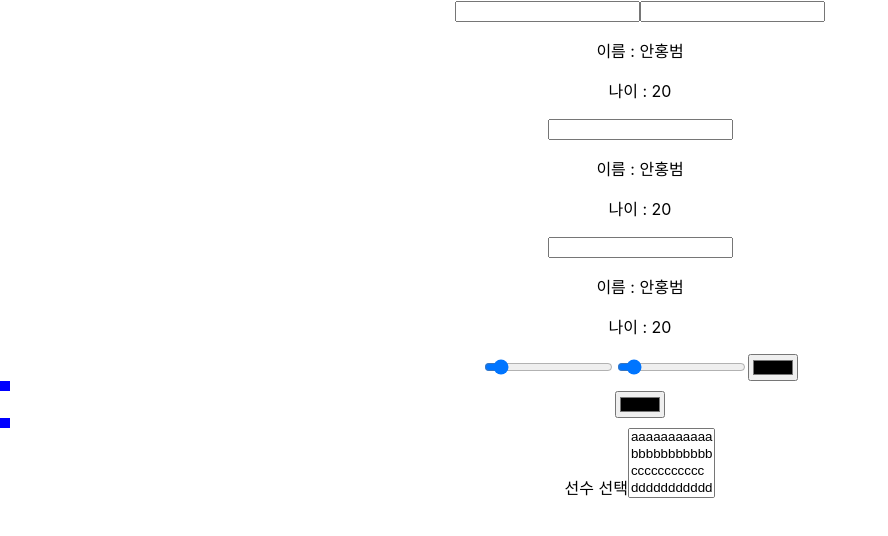
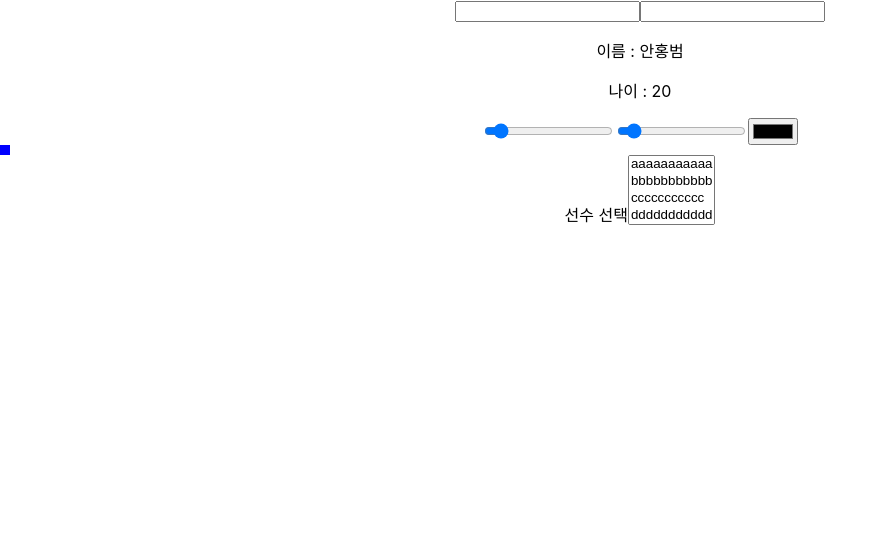
Before and after one commit to son7877/reactStudy, a React (Create React App) app: page / in a window 1280 px wide. Shown: the top 536 px of the page, without its empty margins (0-888 px from the left). Built offline with nearby package versions, Linux system fonts and the light colour scheme.

Commit message:
reactStudy

```diff
--- a/src/App.jsx
+++ b/src/App.jsx
@@ -1,8 +1,8 @@
-import logo from "./logo.svg"; // 이미지 import
 import "./App.css"; // css import
 import { useState } from "react";
-import Box from "./components/Box";
+import Boxes from "./components/Boxes";
 import Person from "./components/Person";
+
 // html 태그를 리턴하는 파일을 jsx
 // csr(client side render) ssr(server side render)
 // 초기 속도 (사이트 접속했을때 csr이 ssr에 비해 압도적으로 느림)
@@ -11,28 +11,11 @@ import Person from "./components/Person";
 function App() {
   console.log("App");
   const [age, setAge] = useState(20);
-  const [width, setWidth] = useState("10px");
-  const [height, setHeight] = useState("10px");
   return (
     <div className="App">
       <input onChange={(e) => setAge(e.target.value)} type="text" />
       <Person age={age} />
-      <Person age={age} />
-      <Person age={age} />
-      <input
-        type="range"
-        min="10"
-        max="500"
-        onChange={(e) => setWidth(e.target.value.concat("px"))}
-      />
-      <input
-        type="range"
-        min="10"
-        max="500"
-        onChange={(e) => setHeight(e.target.value.concat("px"))}
-      />
-      <Box width={width} height={height} />
-      <Box width={width} height={height} />
+      <Boxes />
 
       <div style={{ display: "block" }}>
         <label htmlFor="select">선수 선택</label>
--- /dev/null
+++ b/src/components/Boxes.jsx
@@ -0,0 +1,25 @@
+import { useState } from "react";
+import Box from "./Box";
+const Boxes = () => {
+  const [width, setWidth] = useState("10px");
+  const [height, setHeight] = useState("10px");
+  return (
+    <>
+      <input
+        type="range"
+        min="10"
+        max="500"
+        onChange={(e) => setWidth(e.target.value.concat("px"))}
+      />
+      <input
+        type="range"
+        min="10"
+        max="500"
+        onChange={(e) => setHeight(e.target.value.concat("px"))}
+      />
+      <Box width={width} height={height} />
+    </>
+  );
+};
+
+export default Boxes;
--- a/src/components/Person.jsx
+++ b/src/components/Person.jsx
@@ -1,6 +1,6 @@
 import { useState } from "react";
 // useState [변수, set함수] = useState(초기값);
-//입력으로 텍스트 변경하기
+// 입력으로 텍스트 변경하기
 function Person({ age }) {
   const [name, setName] = useState("안홍범");
   console.log("Person");
@@ -12,4 +12,5 @@ function Person({ age }) {
     </>
   );
 }
+
 export default Person;
```
